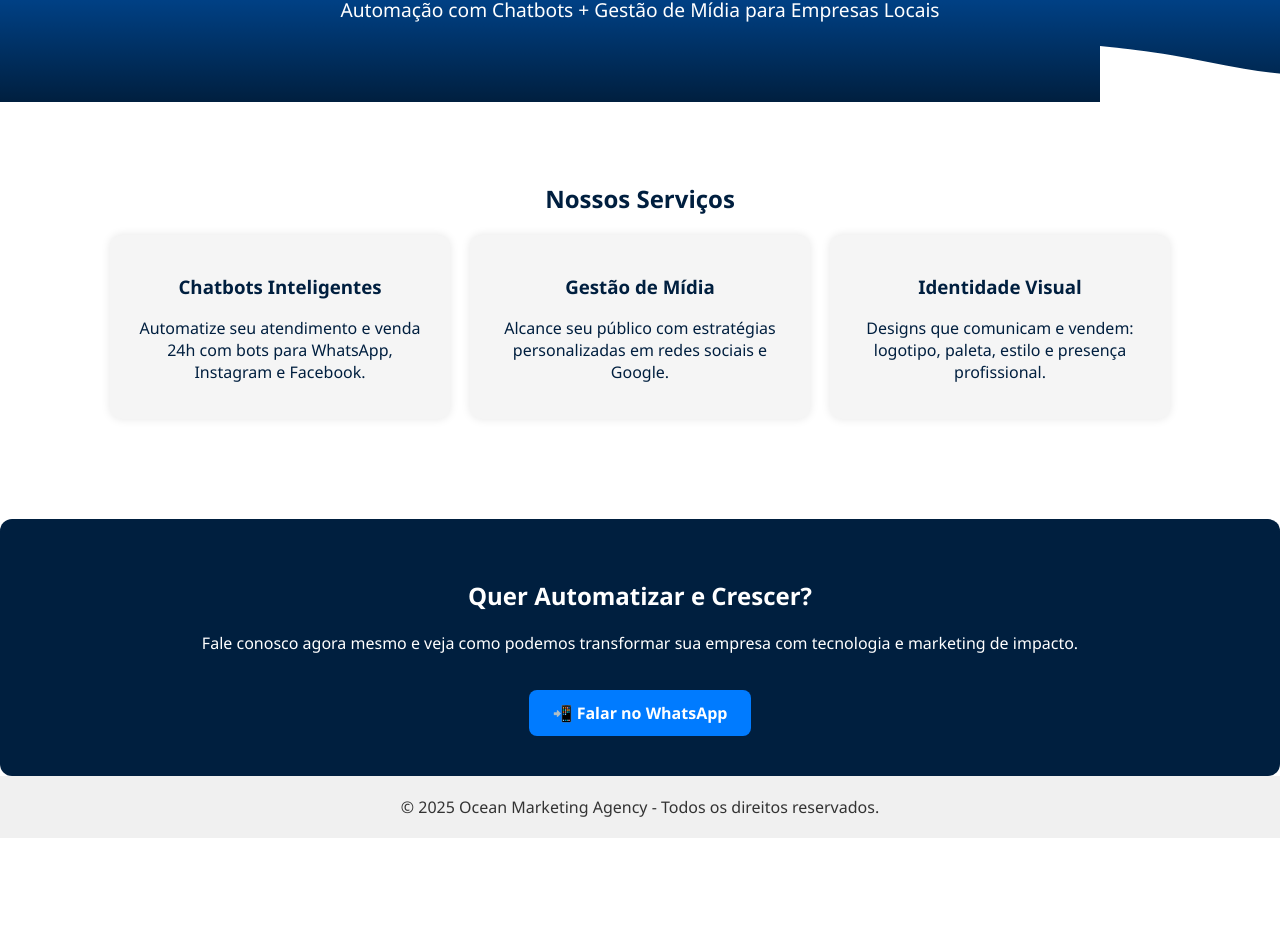
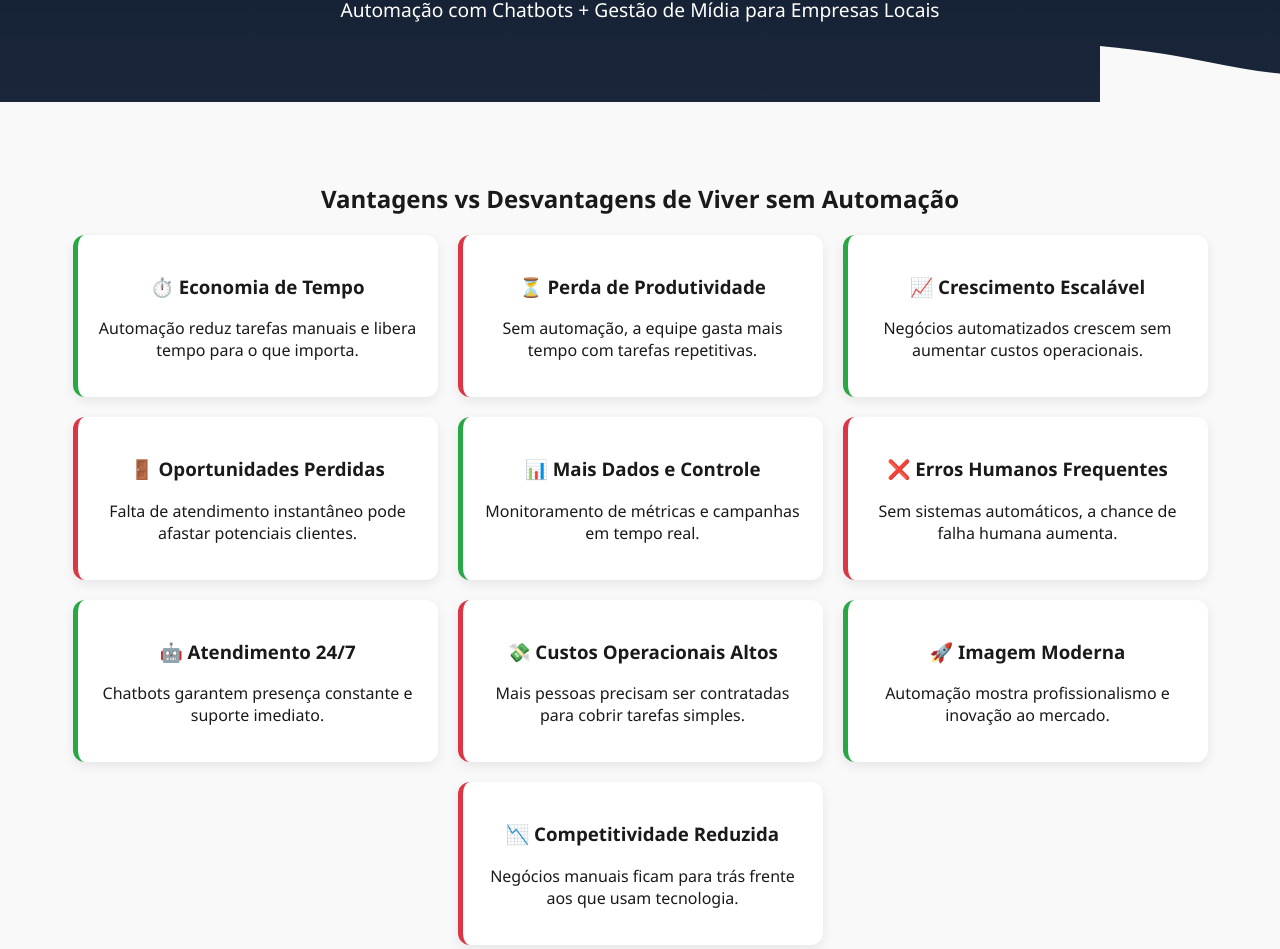
Before and after one commit to Vilker07/oceanlanding, a plain HTML site: page index.html in a window 1280 px wide. Shown: the part 179-1128 px from the top of the page. Before the commit the page ends 1017 px from the top, so only its background shows below. Drawn offline with Linux system fonts and the light colour scheme.

Commit message:
Add files via upload

```diff
--- a/index.html
+++ b/index.html
@@ -9,12 +9,12 @@
     body {
       margin: 0;
       font-family: 'Segoe UI', sans-serif;
-      background-color: #ffffff;
-      color: #001F3F;
+      background-color: #f9f9f9;
+      color: #1a1a1a;
     }
     header {
       position: relative;
-      background: linear-gradient(to bottom, #007BFF, #001F3F);
+      background: linear-gradient(to bottom, #0D1B2A, #1B263B);
       color: white;
       text-align: center;
       padding: 100px 20px 60px;
@@ -37,28 +37,35 @@
       padding: 60px 20px;
       text-align: center;
     }
-    .services {
+    .services, .advantages {
       display: flex;
       flex-wrap: wrap;
       justify-content: center;
       gap: 20px;
     }
-    .service {
-      background-color: #f5f5f5;
+    .service, .advantage, .disadvantage, .plan, .testimonial {
+      background-color: #ffffff;
       border-radius: 12px;
       padding: 20px;
-      max-width: 300px;
-      box-shadow: 0 0 10px rgba(0,0,0,0.1);
+      max-width: 320px;
+      box-shadow: 0 4px 12px rgba(0,0,0,0.08);
+      flex: 1 1 280px;
+    }
+    .advantage {
+      border-left: 5px solid #28a745;
+    }
+    .disadvantage {
+      border-left: 5px solid #dc3545;
     }
     .cta {
-      background: #001F3F;
+      background: #1B263B;
       color: white;
       padding: 40px 20px;
       border-radius: 12px;
       margin-top: 40px;
     }
     .cta a {
-      background: #007BFF;
+      background: #0077B6;
       color: white;
       text-decoration: none;
       padding: 12px 24px;
@@ -69,7 +76,7 @@
     }
     footer {
       padding: 20px;
-      background: #f0f0f0;
+      background: #eaeaea;
       text-align: center;
       color: #333;
     }
@@ -81,24 +88,78 @@
   <h1>Ocean Marketing Agency</h1>
   <p>Automação com Chatbots + Gestão de Mídia para Empresas Locais</p>
   <svg class="wave" xmlns="http://www.w3.org/2000/svg" viewBox="0 0 1440 320">
-    <path fill="#ffffff" fill-opacity="1" d="M0,96L48,101.3C96,107,192,117,288,133.3C384,149,480,171,576,186.7C672,203,768,213,864,213.3C960,213,1056,203,1152,176C1248,149,1344,107,1392,85.3L1440,64L1440,320L1392,320C1344,320,1248,320,1152,320C1056,320,960,320,864,320C768,320,672,320,576,320C480,320,384,320,288,320C192,320,96,320,48,320L0,320Z"></path>
+    <path fill="#f9f9f9" fill-opacity="1" d="M0,96L48,101.3C96,107,192,117,288,133.3C384,149,480,171,576,186.7C672,203,768,213,864,213.3C960,213,1056,203,1152,176C1248,149,1344,107,1392,85.3L1440,64L1440,320L1392,320C1344,320,1248,320,1152,320C1056,320,960,320,864,320C768,320,672,320,576,320C480,320,384,320,288,320C192,320,96,320,48,320L0,320Z"></path>
   </svg>
 </header>
 
 <section>
-  <h2>Nossos Serviços</h2>
+  <h2>Vantagens vs Desvantagens de Viver sem Automação</h2>
   <div class="services">
-    <div class="service">
-      <h3>Chatbots Inteligentes</h3>
-      <p>Automatize seu atendimento e venda 24h com bots para WhatsApp, Instagram e Facebook.</p>
+    <div class="advantage">
+      <h3>⏱️ Economia de Tempo</h3>
+      <p>Automação reduz tarefas manuais e libera tempo para o que importa.</p>
     </div>
-    <div class="service">
-      <h3>Gestão de Mídia</h3>
-      <p>Alcance seu público com estratégias personalizadas em redes sociais e Google.</p>
+    <div class="disadvantage">
+      <h3>⏳ Perda de Produtividade</h3>
+      <p>Sem automação, a equipe gasta mais tempo com tarefas repetitivas.</p>
     </div>
-    <div class="service">
-      <h3>Identidade Visual</h3>
-      <p>Designs que comunicam e vendem: logotipo, paleta, estilo e presença profissional.</p>
+    <div class="advantage">
+      <h3>📈 Crescimento Escalável</h3>
+      <p>Negócios automatizados crescem sem aumentar custos operacionais.</p>
+    </div>
+    <div class="disadvantage">
+      <h3>🚪 Oportunidades Perdidas</h3>
+      <p>Falta de atendimento instantâneo pode afastar potenciais clientes.</p>
+    </div>
+    <div class="advantage">
+      <h3>📊 Mais Dados e Controle</h3>
+      <p>Monitoramento de métricas e campanhas em tempo real.</p>
+    </div>
+    <div class="disadvantage">
+      <h3>❌ Erros Humanos Frequentes</h3>
+      <p>Sem sistemas automáticos, a chance de falha humana aumenta.</p>
+    </div>
+    <div class="advantage">
+      <h3>🤖 Atendimento 24/7</h3>
+      <p>Chatbots garantem presença constante e suporte imediato.</p>
+    </div>
+    <div class="disadvantage">
+      <h3>💸 Custos Operacionais Altos</h3>
+      <p>Mais pessoas precisam ser contratadas para cobrir tarefas simples.</p>
+    </div>
+    <div class="advantage">
+      <h3>🚀 Imagem Moderna</h3>
+      <p>Automação mostra profissionalismo e inovação ao mercado.</p>
+    </div>
+    <div class="disadvantage">
+      <h3>📉 Competitividade Reduzida</h3>
+      <p>Negócios manuais ficam para trás frente aos que usam tecnologia.</p>
+    </div>
+  </div>
+</section>
+
+<section>
+  <h2>Depoimento Real</h2>
+  <div class="testimonial">
+    <p>"Desde que começamos a usar os serviços da Ocean, nossa lavandaria teve um salto de 400% nas vendas mensais. O chatbot responde automaticamente, agenda serviços e envia lembretes. Nunca estivemos tão organizados e rentáveis!"</p>
+    <strong>— Lavandaria CrystalClean, Maputo</strong>
+  </div>
+</section>
+
+<section>
+  <h2>Nossos Planos</h2>
+  <div class="services">
+    <div class="plan">
+      <h3>Plano Iniciante</h3>
+      <p>Ideal para negócios que estão começando. Chatbot básico + gestão de 1 rede social.</p>
+    </div>
+    <div class="plan">
+      <h3>Plano Profissional</h3>
+      <p>Automação completa com chatbot inteligente + gestão de até 3 redes + relatórios mensais.</p>
+    </div>
+    <div class="plan">
+      <h3>Plano Premium</h3>
+      <p>Suporte total, estratégias personalizadas, funis automatizados e mídia paga inclusa.</p>
     </div>
   </div>
 </section>
@@ -106,7 +167,7 @@
 <section class="cta">
   <h2>Quer Automatizar e Crescer?</h2>
   <p>Fale conosco agora mesmo e veja como podemos transformar sua empresa com tecnologia e marketing de impacto.</p>
-  <a href="https://wa.me/258847937675" target="_blank">📲 Falar no WhatsApp</a>
+  <a href="https://wa.me/258847937675" target="_blank">Falar no WhatsApp</a>
 </section>
 
 <footer>
```
